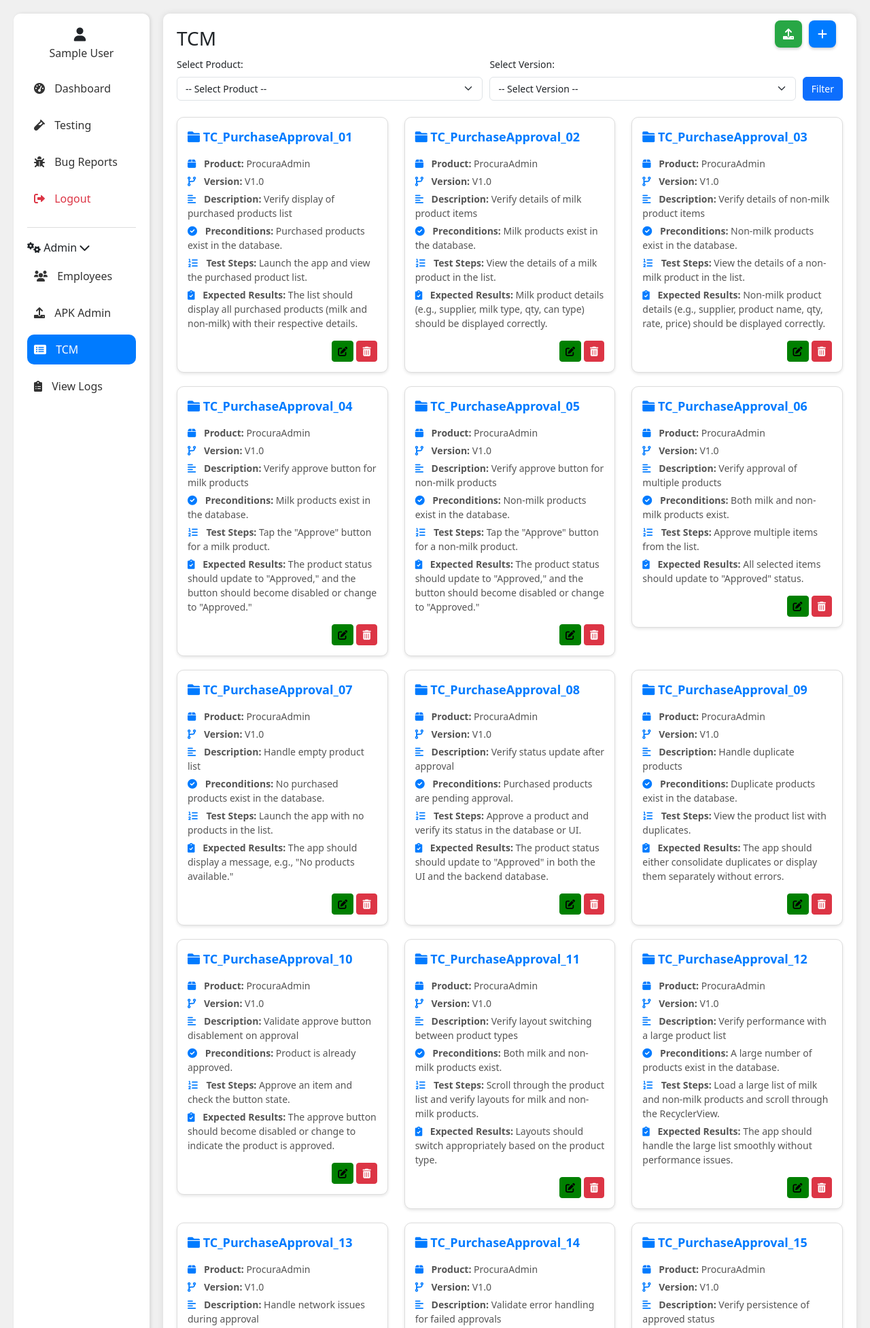
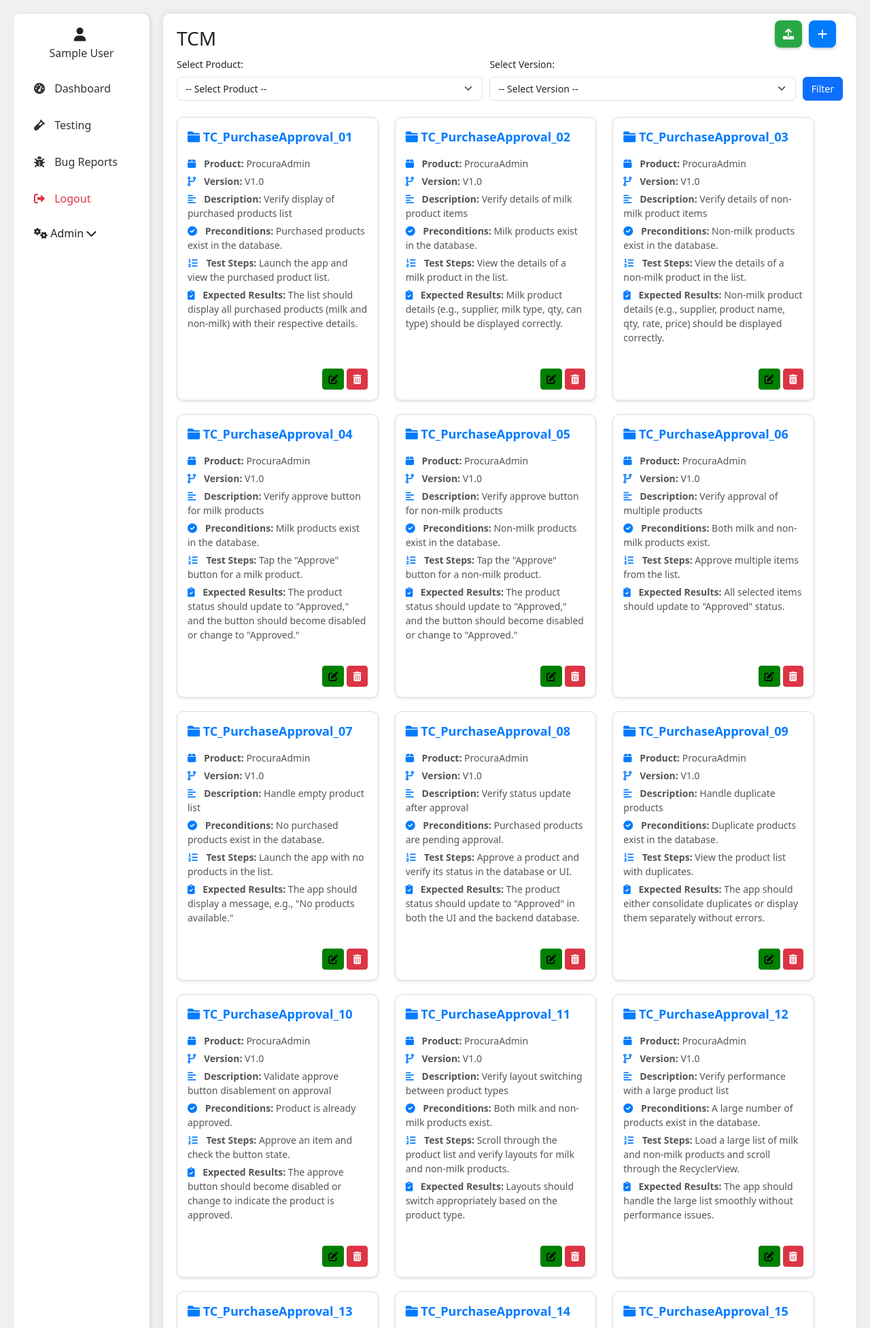
Before and after one commit to NarmadhadeviSemburaj/web, a PHP site: page /testing_website/index1.php in a window 1280 px wide. Shown: the top 1953 px of the page at 68% size. Run offline with PHP 8.4, Linux system fonts and the light colour scheme; the visitor is signed in with stand-in values (Sample User, id 1); data comes from the database, SQL or seed files in the repository.

Commit message:
Update index1.php

```diff
--- a/index1.php
+++ b/index1.php
@@ -159,15 +159,38 @@ if ($_SERVER['REQUEST_METHOD'] === 'POST') {
             margin: 0;
             padding: 0;
             background-color: #f0f0f0;
-            overflow: hidden;
+            overflow-x: hidden;
         }
 
+        /* Wrapper to hold both sidebar and content */
         .wrapper {
             display: flex;
-            height: 100vh;
+            min-height: 100vh;
             padding: 20px;
         }
+        /* Add this to your CSS */
+.row {
+    display: flex;
+    flex-wrap: wrap;
+}
 
+.col-md-4 {
+    display: flex;
+    flex-direction: column;
+}
+
+.card {
+    flex: 1;
+    display: flex;
+    flex-direction: column;
+    min-height: 100%; /* Ensure card takes full height of its container */
+}
+
+.card-details {
+    flex: 1; /* This makes the details section grow to fill available space */
+}
+
+        /* Sidebar styles */
         .sidebar-container {
             width: 200px;
             height: 100vh;
@@ -181,8 +204,57 @@ if ($_SERVER['REQUEST_METHOD'] === 'POST') {
             left: 20px;
             top: 20px;
             bottom: 20px;
+            transition: transform 0.3s ease;
+            z-index: 1000;
         }
 
+        .sidebar-container.collapsed {
+            transform: translateX(-240px);
+        }
+
+        .sidebar-container.show {
+            transform: translateX(0);
+        }
+
+        /* Content container */
+        .content-container {
+            flex: 1;
+            background-color: #fff;
+            border-radius: 10px;
+            box-shadow: 0px 0px 10px rgba(0, 0, 0, 0.1);
+            padding: 20px;
+            min-height: 100vh;
+            margin-left: 220px;
+            transition: margin-left 0.3s ease;
+        }
+
+        .content-container.expanded {
+            margin-left: 20px;
+        }
+
+        /* Sidebar toggle button */
+        .sidebar-toggle {
+            display: none;
+            position: fixed;
+            left: 3px;
+            top: 20px;
+            z-index: 1050;
+            background: #007bff;
+            color: white;
+            border: none;
+            border-radius: 8px;
+            width: 35px;
+            height: 35px;
+            font-size: 16px;
+            cursor: pointer;
+            padding: 0;
+            box-shadow: 0 2px 5px rgba(0, 0, 0, 0.2);
+            transition: all 0.3s ease;
+            align-items: center;
+            justify-content: center;
+        }
+
+        /* Sidebar Links */
         .sidebar a {
             display: block;
             padding: 10px;
@@ -197,33 +269,32 @@ if ($_SERVER['REQUEST_METHOD'] === 'POST') {
             background-color: #007bff;
             color: #fff;
         }
-
         .sidebar a i {
             margin-right: 10px;
         }
 
-        .content-container {
-            flex: 1;
-            background-color: #fff;
-            border-radius: 10px;
-            box-shadow: 0px 0px 10px rgba(0, 0, 0, 0.1);
-            padding: 20px;
-            height: 100vh;
-            margin-left: 220px;
-            overflow-y: auto;
-        }
-
+        /* Admin section */
         .admin-section h4 {
             font-size: 16px;
             cursor: pointer;
+            margin: 10px 0;
+            padding: 10px;
+            border-radius: 10px;
+            transition: background-color 0.3s;
+        }
+
+        .admin-section h4:hover {
+            background-color: #007bff;
+            color: #fff;
         }
 
         .admin-section {
-            margin-top: 20px;
-            padding-top: 20px;
-            border-top: 1px solid #ddd;
+            margin-top: 0;
+            padding-top: 0;
+            border-top: none;
         }
 
+        /* User Info */
         .user-info {
             text-align: center;
             margin-bottom: 20px;
@@ -240,6 +311,11 @@ if ($_SERVER['REQUEST_METHOD'] === 'POST') {
             color: #333;
         }
 
+        .admin-links {
+            display: none;
+        }
+
+        /* Card styling */
         .card {
     margin-bottom: 20px;
     border: 1px solid #ddd;
@@ -247,6 +323,9 @@ if ($_SERVER['REQUEST_METHOD'] === 'POST') {
     box-shadow: 0 2px 4px rgba(0, 0, 0, 0.1);
     padding: 15px;
     background-color: #fff;
+    height: 100%; /* Ensure card takes full height of its container */
+    display: flex;
+    flex-direction: column;
 }
 
 .card-title {
@@ -258,6 +337,7 @@ if ($_SERVER['REQUEST_METHOD'] === 'POST') {
 
 .card-details {
     margin-bottom: 10px;
+    flex: 1; /* This makes the details section grow to fill available space */
 }
 
 .card-details p {
@@ -273,8 +353,19 @@ if ($_SERVER['REQUEST_METHOD'] === 'POST') {
 
 .update-btn {
     text-align: right;
+    margin-top: auto; /* Pushes the buttons to the bottom */
+}
+.row {
+    display: flex;
+    flex-wrap: wrap;
+    margin-bottom: 30px;
 }
 
+.col-md-4 {
+    display: flex;
+    flex-direction: column;
+    padding-bottom: 20px;
+}
         .update-btn .btn-warning {
             background-color: green;
             border-color: green;
@@ -359,12 +436,77 @@ if ($_SERVER['REQUEST_METHOD'] === 'POST') {
         .upload-excel-btn:hover {
             background-color: #218838;
         }
+
+        /* Responsive styles */
+        @media (max-width: 767.98px) {
+            .sidebar-container {
+                transform: translateX(-240px);
+            }
+            .sidebar-container.show {
+                transform: translateX(0);
+            }
+            .content-container {
+                margin-left: 20px;
+            }
+            .sidebar-toggle {
+                display: flex;
+            }
+            .col-md-4 {
+                flex: 0 0 100%;
+                max-width: 100%;
+            }
+            .filter-row {
+                flex-direction: column;
+                align-items: stretch;
+            }
+            .add-testcase-btn, .upload-excel-btn {
+                top: 30px;
+                right: 45px;
+            }
+            .upload-excel-btn {
+                right: 90px;
+            }
+        }
+
+        @media (min-width: 768px) and (max-width: 1199.98px) {
+            .col-md-4 {
+                flex: 0 0 calc(50% - 10px);
+                max-width: calc(50% - 10px);
+            }
+            .sidebar-container {
+                transform: translateX(-240px);
+            }
+            .sidebar-container.show {
+                transform: translateX(0);
+            }
+            .content-container {
+                margin-left: 20px;
+            }
+            .sidebar-toggle {
+                display: flex;
+            }
+        }
+
+        @media (min-width: 1200px) {
+            .col-md-4 {
+                flex: 0 0 calc(33.333333% - 14px);
+                max-width: calc(33.333333% - 14px);
+            }
+            .sidebar-toggle {
+                display: none;
+            }
+        }
     </style>
 </head>
 <body>
+    <!-- Sidebar Toggle Button -->
+    <button class="sidebar-toggle" id="sidebarToggle">
+        <i class="fas fa-bars"></i>
+    </button>
+
     <div class="wrapper">
         <!-- Sidebar -->
-        <div class="sidebar-container">
+        <div class="sidebar-container" id="sidebarContainer">
             <!-- User Info Section -->
             <div class="user-info">
                 <i class="fas fa-user"></i>
@@ -409,7 +551,7 @@ if ($_SERVER['REQUEST_METHOD'] === 'POST') {
         </div>
 
         <!-- Main Content -->
-        <div class="content-container">
+        <div class="content-container" id="contentContainer">
             <h3>TCM</h3>
             <!-- + Icon for Adding Test Case -->
             <button class="btn btn-primary add-testcase-btn" data-bs-toggle="modal" data-bs-target="#testCaseModal" onclick="logClientAction('open_add_testcase_modal', 'Opened modal to add new test case')">
@@ -809,127 +935,35 @@ if ($_SERVER['REQUEST_METHOD'] === 'POST') {
                 return;
             }
 
-        const file = fileInput.files[0];
-        const maxSize = 10 * 1024 * 1024; // 10MB max file size
-
-        // Validate file size
-        if (file.size > maxSize) {
-            logClientAction('excel_upload_size_error', 'File too large: ' + file.name);
-            alert('File size exceeds 10MB limit');
-            return;
-        }
-
-        // Show progress modal
-        const progressModal = new bootstrap.Modal(document.getElementById('uploadProgressModal'));
-        const progressBar = document.getElementById('uploadProgressBar');
-        const statusMessage = document.getElementById('uploadStatusMessage');
-        const uploadDetails = document.getElementById('uploadDetails');
-
-        progressModal.show();
-        progressBar.style.width = '0%';
-        progressBar.textContent = '0%';
-        statusMessage.textContent = 'Preparing upload...';
-        uploadDetails.textContent = `File: ${file.name} (${formatFileSize(file.size)})`;
-
             // Log file upload attempt
-        logClientAction('excel_upload_attempt', 'Attempting to upload Excel file: ' + file.name);
+            logClientAction('excel_upload_attempt', 'Attempting to upload Excel file: ' + fileInput.files[0].name);
 
             let formData = new FormData();
-        formData.append("excel_file", file);
+            formData.append("excel_file", fileInput.files[0]);
 
-        const xhr = new XMLHttpRequest();
+            console.log("Uploading file:", fileInput.files[0].name);
 
-        xhr.upload.addEventListener('progress', function(e) {
-            if (e.lengthComputable) {
-                const percentComplete = Math.round((e.loaded / e.total) * 100);
-                progressBar.style.width = percentComplete + '%';
-                progressBar.textContent = percentComplete + '%';
-                statusMessage.textContent = `Uploading... (${percentComplete}%)`;
-
-                // Update details with transfer info
-                uploadDetails.textContent = `File: ${file.name} (${formatFileSize(e.loaded)} of ${formatFileSize(e.total)})`;
+            fetch("upload_excel.php", {
+                method: "POST",
+                body: formData
+            })
+            .then(response => response.json())
+            .then(data => {
+                if (data.status === "success") {
+                    logClientAction('excel_upload_success', 'Successfully uploaded Excel file: ' + fileInput.files[0].name);
+                    alert(data.message);
+                    location.reload(); // Refresh to show new data
+                } else {
+                    logClientAction('excel_upload_failed', 'Failed to upload Excel file: ' + (data.message || "Unknown error"));
+                    alert(data.message);
                 }
-        });
-
-        xhr.addEventListener('load', function() {
-            try {
-                const data = JSON.parse(xhr.responseText);
-                if (data.status === "success") {
-                    progressBar.classList.remove('progress-bar-animated');
-                    progressBar.classList.add('bg-success');
-                    statusMessage.textContent = 'Upload complete! Processing data...';
-                    logClientAction('excel_upload_success', 'Successfully uploaded Excel file: ' + file.name);
-
-                    // Simulate processing delay (actual processing happens server-side)
-                    setTimeout(() => {
-                        progressModal.hide();
-                        alert(data.message);
-                        location.reload();
-                    }, 1000);
-                } else {
-                    progressBar.classList.remove('progress-bar-animated');
-                    progressBar.classList.add('bg-danger');
-                    statusMessage.textContent = 'Upload failed';
-                    logClientAction('excel_upload_failed', 'Failed to upload Excel file: ' + (data.message || "Unknown error"));
-                    setTimeout(() => {
-                        progressModal.hide();
-                        alert(data.message || "Error processing file");
-                    }, 1000);
-                }
-            } catch (e) {
-                progressBar.classList.remove('progress-bar-animated');
-                progressBar.classList.add('bg-danger');
-                statusMessage.textContent = 'Error processing response';
-                logClientAction('excel_upload_parse_error', 'Error parsing server response: ' + e.message);
-                setTimeout(() => {
-                    progressModal.hide();
-                    alert("Error processing server response");
-                }, 1000);
-            }
-        });
-
-        xhr.addEventListener('error', function() {
-            progressBar.classList.remove('progress-bar-animated');
-            progressBar.classList.add('bg-danger');
-            statusMessage.textContent = 'Upload failed';
-            logClientAction('excel_upload_error', 'Network error during upload');
-            setTimeout(() => {
-                progressModal.hide();
-                alert("Network error during upload");
-            }, 1000);
-        });
-
-        xhr.addEventListener('abort', function() {
-            progressBar.classList.remove('progress-bar-animated');
-            progressBar.classList.add('bg-warning');
-            statusMessage.textContent = 'Upload cancelled';
-            logClientAction('excel_upload_cancelled', 'Upload cancelled by user');
-            setTimeout(() => {
-                progressModal.hide();
-            }, 1000);
-        });
-
-        xhr.open("POST", "upload_excel.php", true);
-        xhr.send(formData);
-
-        // Make modal non-closable during upload
-        const modalElement = document.getElementById('uploadProgressModal');
-        modalElement.addEventListener('hide.bs.modal', function (event) {
-            if (xhr.readyState !== 4) { // If upload not complete
-                event.preventDefault();
-            }
+            })
+            .catch(error => {
+                logClientAction('excel_upload_error', 'Error uploading Excel file: ' + error.message);
+                console.error("Error:", error);
+                alert("An error occurred while uploading the file.");
             });
         });
-
-    // Helper function to format file size
-    function formatFileSize(bytes) {
-        if (bytes === 0) return '0 Bytes';
-        const k = 1024;
-        const sizes = ['Bytes', 'KB', 'MB', 'GB'];
-        const i = Math.floor(Math.log(bytes) / Math.log(k));
-        return parseFloat((bytes / Math.pow(k, i)).toFixed(2) + ' ' + sizes[i];
-    }
-
 
         // Clear form when modal is opened for adding new test case
         document.getElementById('testCaseModal').addEventListener('show.bs.modal', function (event) {
@@ -972,6 +1006,32 @@ if ($_SERVER['REQUEST_METHOD'] === 'POST') {
             // Also log to console for debugging
             console.log(`[CLIENT ACTION] ${actionType}: ${description}`);
         }
+
+        // Sidebar toggle functionality
+        $(document).ready(function() {
+            // Sidebar toggle button
+            $('#sidebarToggle').click(function() {
+                $('#sidebarContainer').toggleClass('show');
+            });
+
+            // Close sidebar when clicking outside on mobile
+            $(document).click(function(e) {
+                if ($(window).width() < 1200) {
+                    if (!$(e.target).closest('#sidebarContainer').length &&
+                        !$(e.target).is('#sidebarToggle') &&
+                        $('#sidebarContainer').hasClass('show')) {
+                        $('#sidebarContainer').removeClass('show');
+                    }
+                }
+            });
+
+            // Handle window resize
+            $(window).resize(function() {
+                if ($(window).width() >= 1200) {
+                    $('#sidebarContainer').removeClass('show');
+                }
+            });
+        });
     </script>
     <script src="https://cdn.jsdelivr.net/npm/bootstrap@5.3.0/dist/js/bootstrap.bundle.min.js"></script>
 </body>
```
Also changed, not shown: other parts of index1.php (+2 -32 lines). Lines whose indentation alone changed are shown as unchanged.
